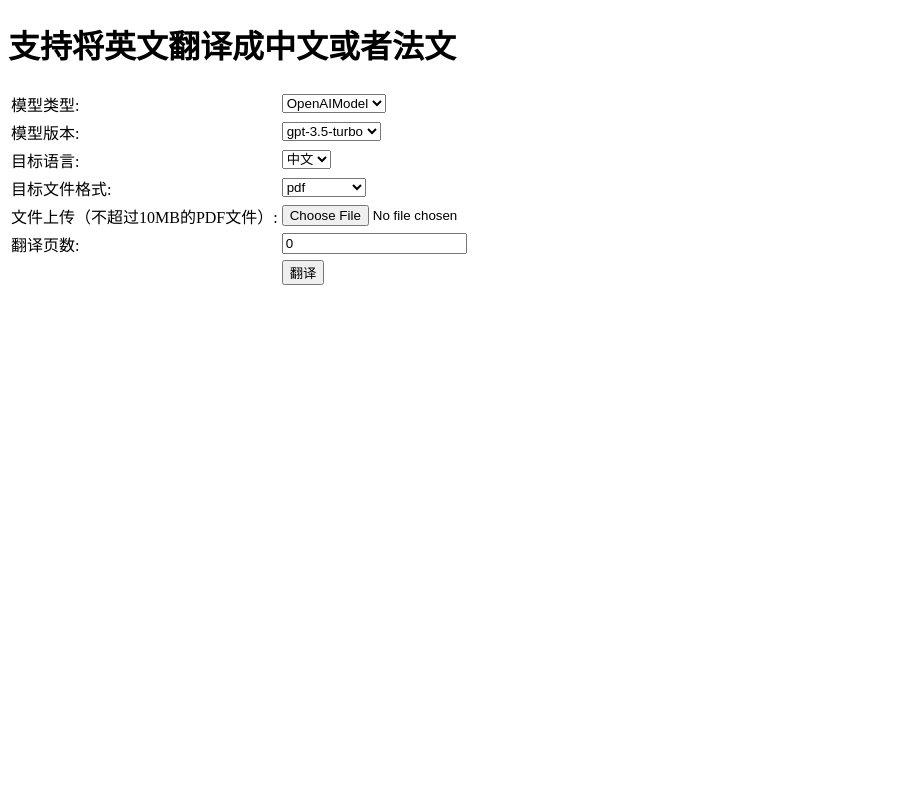
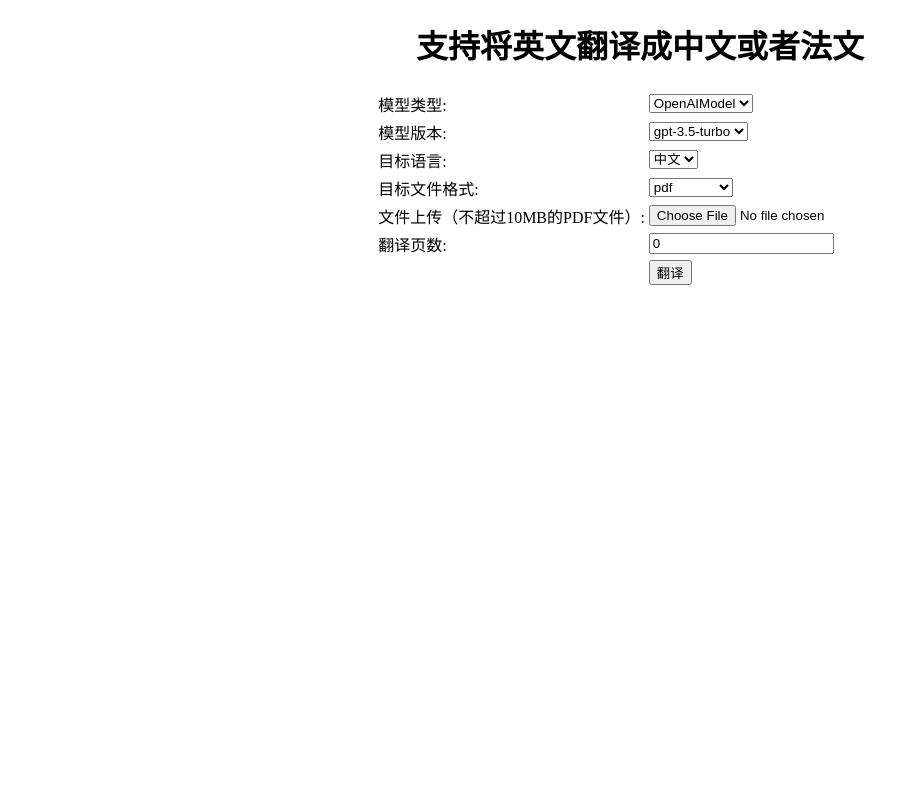
Before and after one commit to cjames123/openai-translator, a FastAPI app: page / in a window 1280 px wide. Shown: the whole page, without its empty margins (0-920 px from the left). Run offline with FastAPI, Linux system fonts and the light colour scheme.

Commit message:
modify alignment

```diff
--- a/ai_translator/templates/index.html
+++ b/ai_translator/templates/index.html
@@ -38,8 +38,19 @@
             });
         }
     </script>
+    <style>
+        html, body {
+            height: 100%;
+            margin: 0;
+        }
+        .container {
+            display: grid;
+            justify-items: center;
+        }
+    </style>
 </head>
 <body>
+    <div class="container">
     <h1>支持将英文翻译成中文或者法文</h1>
     <form id="form">
         <table>
@@ -110,6 +121,7 @@
         </table>
     </form>
     <p id="info" style="font-size: larger"></p>
+    </div>
     <script>
         // 为文件上传控件添加大小限制
         document.querySelector('#book').addEventListener('change', function(e) {
```
